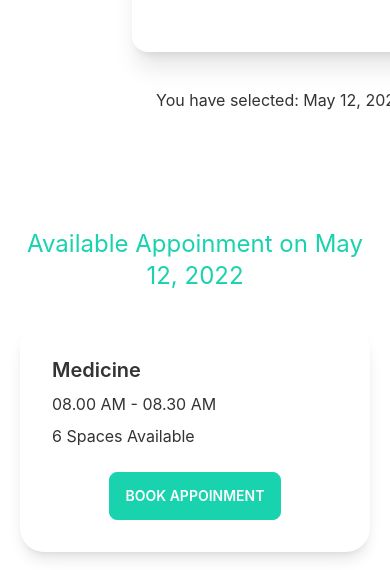
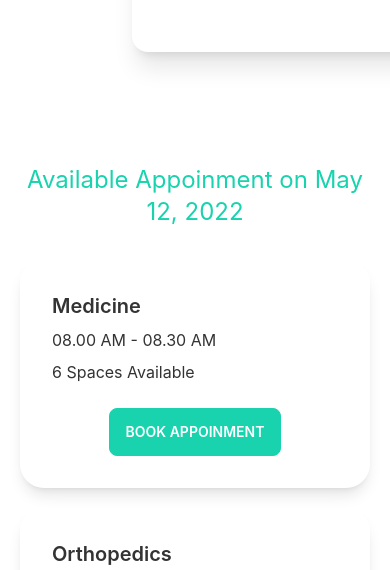
Before and after one commit to zunuu/Medics-Yard, a React (Create React App) app: page /appoinment in a window 390 px wide. Shown: the part 948-1518 px from the top of the page. Built offline with nearby package versions, Linux system fonts and the light colour scheme.

Commit message:
modal added in appoinment booking

```diff
--- a/src/Pages/Appoinment/AppoinementBanner.js
+++ b/src/Pages/Appoinment/AppoinementBanner.js
@@ -9,14 +9,16 @@ const AppoinementBanner = ({ dateToday, setDateToday }) => {
         <div>
             <div class="hero min-h-screen ">
                 <div class="hero-content flex-col lg:flex-row-reverse align-middle items-center justify-center ">
-                    <div className='p-20'><img src="https://api.lorem.space/image/face?w=150&h=400" class="max-w-sm rounded-lg shadow-2xl" alt='' /></div>
+                    <div className='p-20'><img src="https://api.lorem.space/image/face?w=220&h=350" class="max-w-sm rounded-lg shadow-2xl" alt='' />
+                        {/* <p className='text-center text-bold text-xl pt-3 text-secondary'>Our Doctors</p> */}
+                    </div>
                     <div className='p-20'>
                         <DayPicker className='p-10 shadow-xl rounded-2xl'
                             mode="single"
                             selected={dateToday}
                             onSelect={setDateToday}
                         />
-                        <p className='px-10 py-5'>You have selected: {format(dateToday, 'PP')}</p>
+                        {/* <p className='px-10 py-5'>You have selected: {format(dateToday, 'PP')}</p> */}
                     </div>
                 </div>
             </div>
--- a/src/Pages/Appoinment/AvailableAppointment.js
+++ b/src/Pages/Appoinment/AvailableAppointment.js
@@ -1,9 +1,11 @@
 import { format } from 'date-fns';
 import React, { useEffect, useState } from 'react';
 import BookingCard from './BookingCard';
+import BookingModal from './BookingModal';
 
 const AvailableAppointment = ({ dateToday }) => {
     const [booking, setBooking] = useState([]);
+    const [treatment, setTreatment] = useState(null);
 
     useEffect(() => {
         fetch('appointmentOptions.json')
@@ -24,9 +26,12 @@ const AvailableAppointment = ({ dateToday }) => {
                     booking.map(eachBooking => <BookingCard
                         key={eachBooking._id}
                         eachBooking={eachBooking}
+                        setBooking={setBooking}
+                        setTreatment={setTreatment}
                     ></BookingCard>)
                 }
             </div>
+            {treatment && <BookingModal treatment={treatment}></BookingModal>}
         </div>
     );
 };
--- a/src/Pages/Appoinment/BookingCard.js
+++ b/src/Pages/Appoinment/BookingCard.js
@@ -1,6 +1,6 @@
 import React from 'react';
 
-const BookingCard = ({ eachBooking }) => {
+const BookingCard = ({ eachBooking, setTreatment }) => {
     return (
         <div>
             <div class="card lg:max-w-lg shadow-lg rounded-3xl">
@@ -16,11 +16,16 @@ const BookingCard = ({ eachBooking }) => {
                     }</p>
                     <p>{eachBooking.slots.length} {eachBooking.slots.length > 1 ? 'Spaces' : 'Space'} Available</p>
                     <div class="card-actions justify-center pt-4">
-                        <button disabled={eachBooking.slots.length === 0} class="btn btn-secondary text-white">Book Appoinment</button>
+
+                        <label for="booking-modal" class="btn btn-secondary text-white"
+                            onClick={() => setTreatment(eachBooking)}
+                            disabled={eachBooking.slots.length === 0}
+                        >Book Appoinment</label>
+
                     </div>
                 </div>
             </div>
-        </div>
+        </div >
     );
 };
 
--- /dev/null
+++ b/src/Pages/Appoinment/BookingModal.js
@@ -0,0 +1,25 @@
+import React from 'react';
+
+const BookingModal = ({ treatment }) => {
+    return (
+        <div>
+            {/* <!-- The button to open modal -->
+            <label for="my-modal-6" class="btn modal-button">open modal</label> */}
+
+            {/* <!-- Put this part before </body> tag-- > */}
+            <input type="checkbox" id="booking-modal" class="modal-toggle" />
+            <div class="modal modal-bottom sm:modal-middle">
+                <div class="modal-box">
+                    <label for="booking-modal" class="btn btn-sm btn-circle absolute right-2 top-2">✕</label>
+                    <h3 class="font-bold text-lg">{treatment.name}</h3>
+                    <p class="py-4">You've been selected for a chance to get one year of subscription to use Wikipedia for free!</p>
+                    <div class="modal-action">
+                        <label for="booking-modal" class="btn">Yay!</label>
+                    </div>
+                </div>
+            </div>
+        </div >
+    );
+};
+
+export default BookingModal;
```
